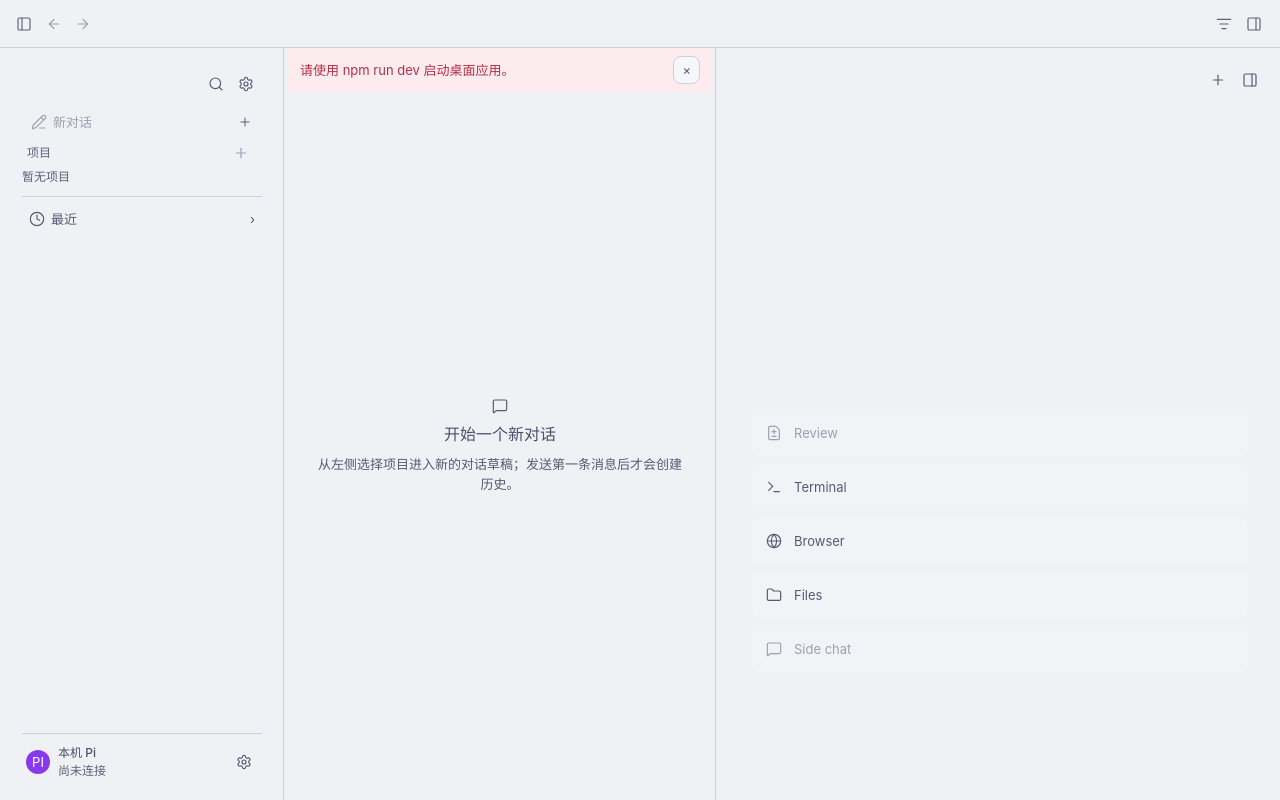
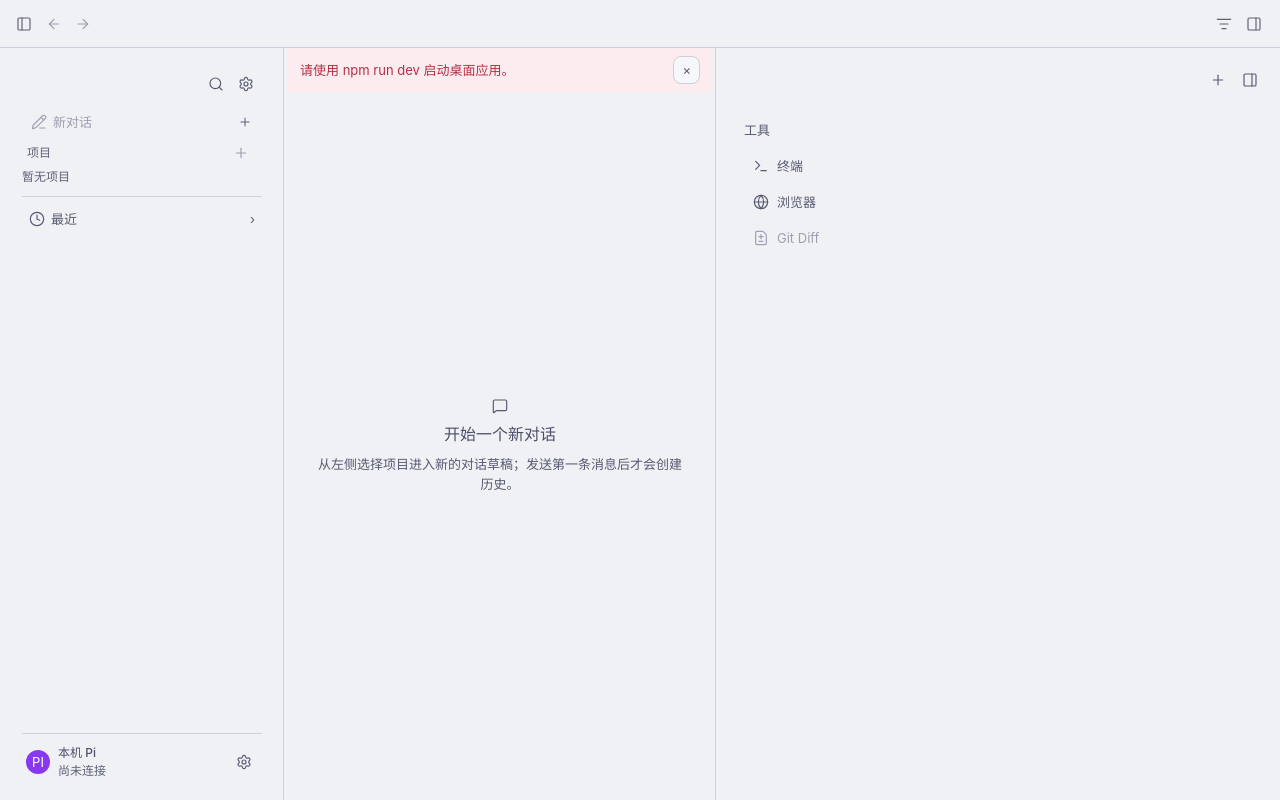
Before and after one commit to Gogo-Bytes/PUA, a React (Vite) app: page / in a window 1280 px wide. Built offline with nearby package versions, Linux system fonts and the light colour scheme.

Commit message:
limit drawer tools to terminal browser and git diff

```diff
--- a/src/renderer/features/workspace/BrowserPanel.tsx
+++ b/src/renderer/features/workspace/BrowserPanel.tsx
@@ -70,7 +70,7 @@ export function BrowserPanel() {
     </form>
     {error && <div className="workspace-browser-error" role="alert">{error}</div>}
     {state?.loading && <div className="workspace-browser-loading" role="status">正在加载…</div>}
-    {!state?.url && !error && <div className="workspace-browser-empty"><Icon name="browser"/><span>输入网址以在隔离的浏览器视图中打开网页</span></div>}
     <div className="workspace-browser-surface" ref={surface} aria-label={state?.title || '网页内容'}/>
+    {!state?.url && !error && <div className="workspace-browser-empty"><Icon name="browser"/>输入网址打开浏览器</div>}
   </section>;
 }
--- a/src/renderer/features/workspace/SidePanelHost.tsx
+++ b/src/renderer/features/workspace/SidePanelHost.tsx
@@ -1,16 +1,15 @@
 import { useId, useRef, type ReactNode, type RefObject } from 'react';
 import type { RuntimeInfo, SessionInfo } from '../../../shared/ipc/desktop-api';
-import { Button, DropdownMenu, Icon, IconButton, PanelTabs } from '../../ui';
+import { DropdownMenu, Icon, IconButton, PanelTabs } from '../../ui';
 import { TaskDetailsPanel } from './TaskDetailsPanel';
 import type { SidePanelKind, useSidePanelTabs } from './useSidePanelTabs';
 import { FilesPanel } from './FilesPanel';
 import { BrowserPanel } from './BrowserPanel';
 import { SideChatPanel } from './SideChatPanel';
+import { panelTools, ToolsDashboard } from './ToolsDashboard';
 
 const entries = [
-  { id: 'review', label: 'Review', icon: 'review' },
-  { id: 'terminal', label: 'Terminal', icon: 'terminal' },
-  { id: 'browser', label: 'Browser', icon: 'browser' },
+  ...panelTools,
   { id: 'files', label: 'Files', icon: 'folder' },
   { id: 'side-chat', label: 'Side chat', icon: 'chat' },
   { id: 'task', label: '任务详情', icon: 'info' },
@@ -35,14 +34,12 @@ export function SidePanelHost({ task, cwd, runtime, panels, changes, terminalDoc
     <div className="workspace-panel-header">
       <PanelTabs idPrefix={idPrefix} items={tabs} value={panels.active} onChange={id => panels.select(id as SidePanelKind)} onClose={id => panels.close(id as SidePanelKind)} emptyFocusRef={add}/>
       <DropdownMenu triggerRef={add} label="打开右侧标签页" icon="plus" iconOnly
-        items={entries.map(entry => ({ value: entry.id, label: entry.label, disabled: !canOpen(entry.id) }))}
+        items={panelTools.map(entry => ({ value: entry.id, label: entry.label, disabled: !canOpen(entry.id) }))}
         onAction={id => panels.open(id as SidePanelKind)}/>
       <IconButton icon="panelRight" label="收起右侧面板" variant="ghost" onClick={onClose}/>
     </div>
     {!tabs.length ? <div className="workspace-panel-empty" aria-label="可打开的标签页">
-      {entries.slice(0, 5).map(entry => <Button key={entry.id} variant="ghost" disabled={!canOpen(entry.id)} onClick={() => panels.open(entry.id)}>
-        <Icon name={entry.icon}/><span>{entry.label}</span>
-      </Button>)}
+      <ToolsDashboard onOpen={panels.open} canOpen={canOpen}/>
     </div> : <div className="workspace-panel-content">
       {tabs.map(tab => <div key={tab.id} role="tabpanel" id={`${idPrefix}-panel-${tab.id}`} aria-labelledby={`${idPrefix}-tab-${tab.id}`} tabIndex={0} hidden={panels.active !== tab.id}>
         {tab.id === 'review' ? changes : tab.id === 'terminal' ? task?.kind === 'terminal' ? <div className="workspace-terminal-dock" ref={terminalDockRef} aria-label="兼容终端"/> : <div className="workspace-panel-unavailable"><Icon name="terminal"/><h2>Terminal</h2><p>终端面板复用当前兼容终端的唯一 PTY。请先切换到兼容终端会话。</p></div> : tab.id === 'files' ? <FilesPanel task={task}/> : tab.id === 'browser' ? <BrowserPanel/> : tab.id === 'side-chat' ? <SideChatPanel cwd={cwd} runtime={runtime} active={panels.active === 'side-chat'} onError={reportError}/> : tab.id === 'task' && task
--- /dev/null
+++ b/src/renderer/features/workspace/ToolsDashboard.tsx
@@ -0,0 +1,27 @@
+import { Button, Icon } from '../../ui';
+
+export const panelTools = [
+  { id: 'terminal', label: '终端', icon: 'terminal' },
+  { id: 'browser', label: '浏览器', icon: 'browser' },
+  { id: 'review', label: 'Git Diff', icon: 'review' },
+] as const;
+type PanelTool = (typeof panelTools)[number]['id'];
+
+export function ToolsDashboard({ onOpen, canOpen }: {
+  onOpen(kind: PanelTool): void;
+  canOpen(kind: PanelTool): boolean;
+}) {
+  return (
+    <div className="codex-tools-dashboard">
+      <h3 className="codex-dashboard-title">工具</h3>
+      <div className="codex-tools-grid">
+        {panelTools.map(tool => (
+          <Button key={tool.id} className="codex-tool-card" variant="ghost" disabled={!canOpen(tool.id)} onClick={() => onOpen(tool.id)}>
+            <Icon name={tool.icon} />
+            <span className="codex-tool-title">{tool.label}</span>
+          </Button>
+        ))}
+      </div>
+    </div>
+  );
+}
--- a/src/renderer/features/workspace/workspace-panels.css
+++ b/src/renderer/features/workspace/workspace-panels.css
@@ -5,9 +5,12 @@
 .workspace-panel-content > [role=tabpanel] { height: 100%; min-height: 0; }
 .workspace-panel-content > [role=tabpanel][hidden] { display: none; }
 .workspace-panel-content .task-details-panel { height: 100%; overflow: auto; padding: 16px; }
-.workspace-panel-empty { display: flex; flex-direction: column; gap: 8px; margin: auto 24px 22%; }
-.ui-provider .workspace-panel-empty > button { justify-content: flex-start; gap: 12px; min-height: 46px; padding: 10px 14px; border: 0; background: color-mix(in srgb, var(--ui-surface) 35%, transparent); }
-.workspace-panel-empty small { margin-left: auto; color: var(--ui-tertiary); font: var(--ui-font-meta); }
+.workspace-panel-empty { display: flex; flex-direction: column; height: 100%; min-height: 0; }
+.ui-provider .codex-tools-dashboard { padding: var(--ui-space-4); display: flex; flex-direction: column; gap: var(--ui-space-3); overflow-y: auto; }
+.ui-provider .codex-dashboard-title { font: var(--ui-font-control); color: var(--ui-secondary); margin: 0; }
+.ui-provider .codex-tools-grid { display: grid; gap: var(--ui-space-2); }
+.ui-provider .codex-tool-card { justify-content: flex-start; gap: var(--ui-space-2); width: 100%; }
+.ui-provider .codex-tool-title { font: var(--ui-font-control); }
 .workspace-panel-unavailable { display: flex; flex-direction: column; align-items: center; justify-content: center; height: 100%; padding: 32px; color: var(--ui-secondary); text-align: center; }
 .workspace-panel-unavailable > .icon { width: 28px; height: 28px; }
 .workspace-panel-unavailable h2 { font: var(--ui-font-heading); margin: 16px 0 8px; }
```
Also changed, not shown: src/renderer/ui/production-integration.md (+1 -1 lines).
